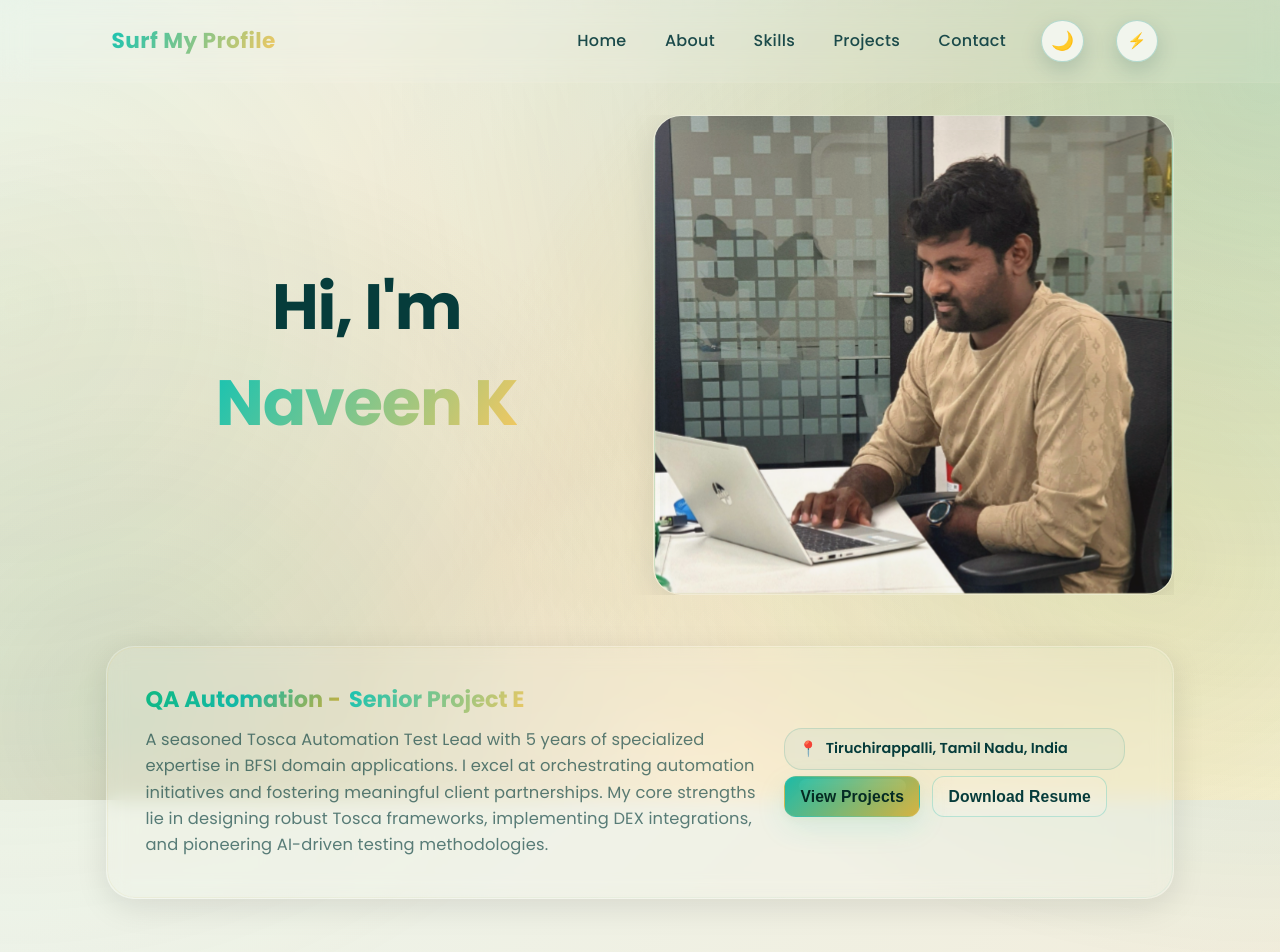
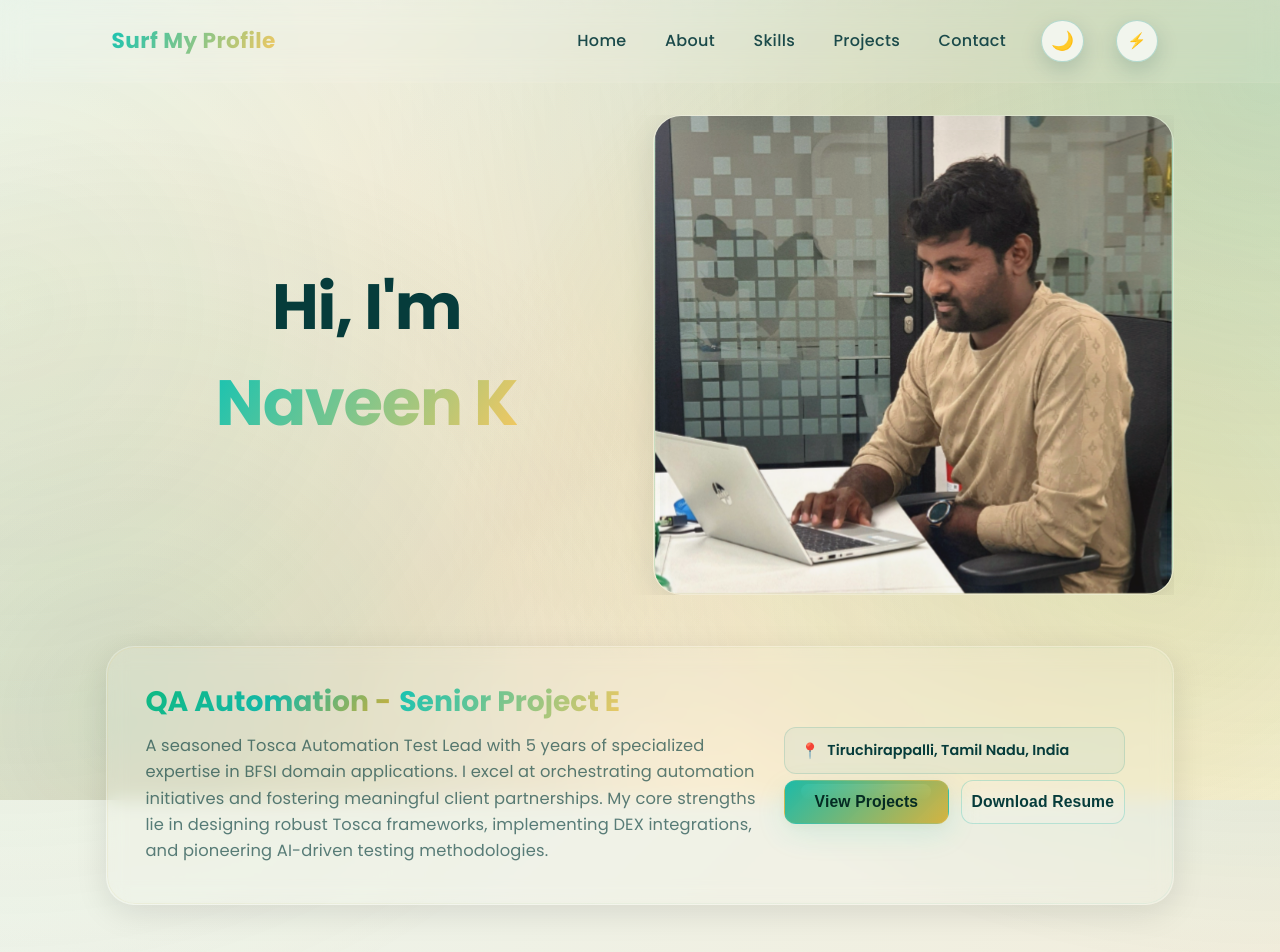
Before and after one commit to Naveen-neevaN/Naveen-Portfolio, a Next.js app: page / in a window 1280 px wide. Shown: the top 952 px of the page. Built offline with nearby package versions, Linux system fonts and the light colour scheme.

Commit message:
Components update - V2

```diff
--- a/src/components/Hero.css
+++ b/src/components/Hero.css
@@ -528,11 +528,13 @@
   align-items: baseline;
   justify-content: flex-start;
   gap: 0.5rem;
-  font-size: clamp(1.05rem, 2.4vw, 1.4rem);
+  font-size: clamp(1.15rem, 2.2vw, 1.8rem);
   font-weight: 700;
-  line-height: 1.1;
+  line-height: 1.05;
   white-space: nowrap;
-  overflow: hidden; /* prevent overflow onto other elements */
+  overflow: hidden;
+  text-overflow: ellipsis;
+  max-width: 100%;
   margin: 0 0 0.25rem 0;
 }
 
@@ -590,15 +592,17 @@
   display: flex;
   align-items: center;
   gap: 0.5rem;
-  padding: 0.5rem 0.85rem; /* balanced padding */
+  padding: 0.66rem 0.95rem;
+  font-size: 0.98rem;
   background: rgba(21, 143, 129, 0.06);
   border: 1px solid rgba(21, 143, 129, 0.16);
-  border-radius: var(--radius-md);
+  border-radius: 12px;
   backdrop-filter: blur(6px);
   transition: all 0.18s cubic-bezier(0.19, 1, 0.22, 1);
   cursor: default;
-  width: 100%; /* match buttons width */
+  width: 100%;
   box-sizing: border-box;
+  min-height: 44px;
 }
 
 .hero__locationBadge:hover {
@@ -633,11 +637,18 @@
 }
 
 .hero__buttonsGroup .btn {
-  width: auto;
-  transition: transform 0.18s ease, box-shadow 0.18s ease, background 0.18s ease;
+  width: 100%;
   font-size: 0.98rem;
   padding: 0.66rem 0.95rem;
   border-radius: 12px;
+  min-height: 44px;
+  display: flex;
+  align-items: center;
+  justify-content: center;
+  white-space: nowrap;
+  overflow: hidden;
+  text-overflow: ellipsis;
+  transition: transform 0.18s ease, box-shadow 0.18s ease, background 0.18s ease;
 }
 
 .hero__buttonsGroup .btn:active {
@@ -795,7 +806,7 @@
   }
 
   .hero__role {
-    font-size: clamp(1.1rem, 2.2vw, 1.4rem);
+    font-size: clamp(1.05rem, 1.9vw, 1.5rem);
   }
 
   /* Stack role overview tile on smaller screens */
```
